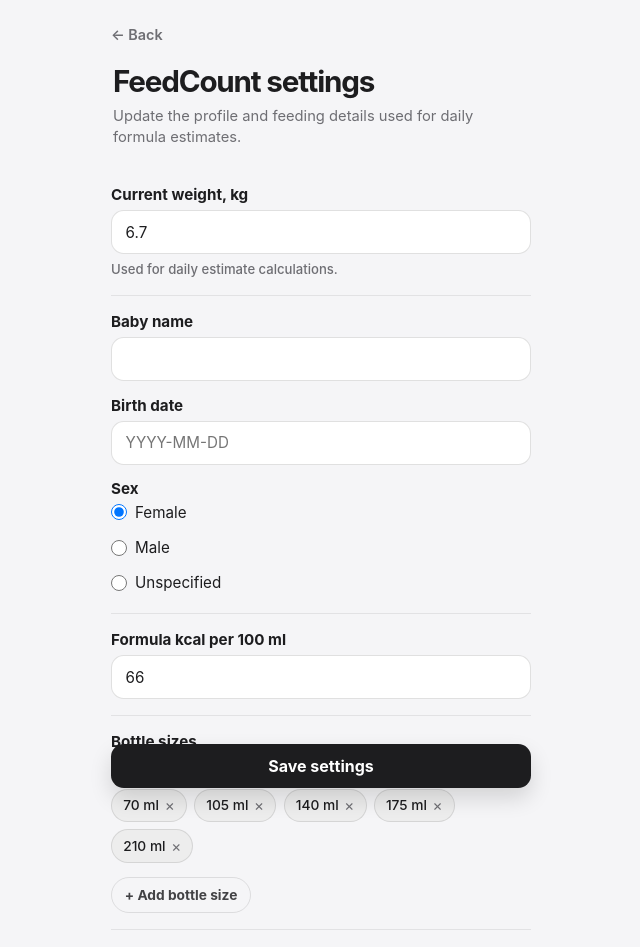
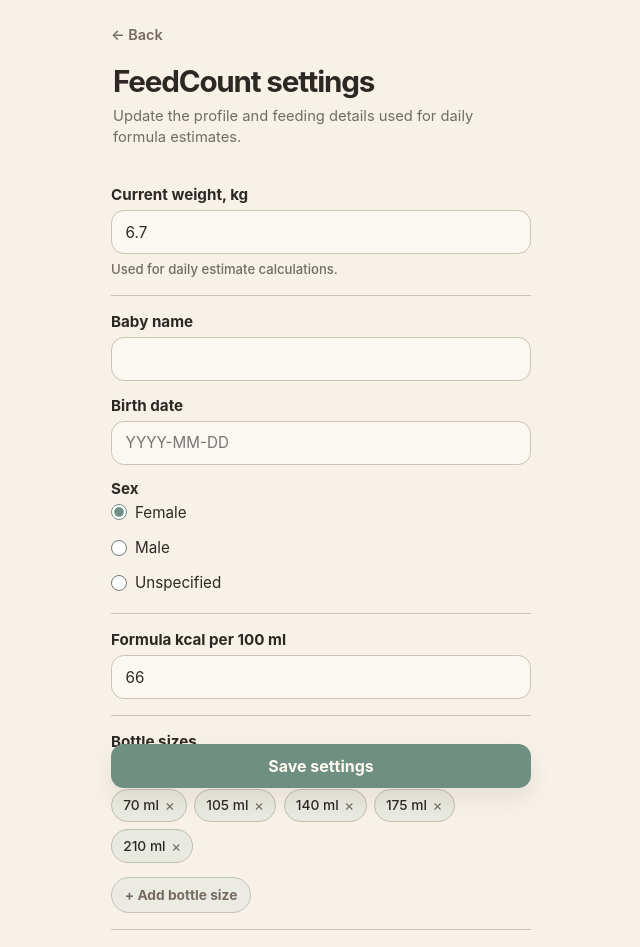
Before and after one commit to veronika-pt/feedcount, a SvelteKit app: page /settings in a window 1280 px wide. Shown: the top 947 px of the page, without its empty margins (319-959 px from the left). Built offline with nearby package versions, Linux system fonts and the light colour scheme.

Commit message:
Add light and dark color tokens

```diff
--- a/src/app.css
+++ b/src/app.css
@@ -1,20 +1,39 @@
 :root {
 	font-family:
 		-apple-system, BlinkMacSystemFont, "SF Pro Text", "Segoe UI", sans-serif;
-	color: #1d1d1f;
-	background: #f5f5f7;
 
-	--color-page-bg: #f5f5f7;
-	--color-card-bg: #ffffff;
-	--color-text-primary: #1d1d1f;
-	--color-text-secondary: #424245;
-	--color-text-muted: #6e6e73;
-	--color-button-bg: #1d1d1f;
-	--color-button-text: #ffffff;
+	--color-background: #f7f1e8;
+	--color-surface: #fffaf2;
+	--color-muted-surface: #efe4d5;
+
+	--color-text: #2c2924;
+	--color-muted-text: #756b60;
+	--color-border: #ded0bf;
+
+	--color-primary-accent: #6f8f82;
+	--color-soft-accent: #dcece8;
+	--color-warm-accent: #e3a16f;
+
+	--color-info: #82a9b8;
+	--color-success: #8ca678;
+	--color-warning: #c9964d;
+
+	--color-shadow: rgb(92 72 52 / 0.1);
+
+	--color-page-bg: var(--color-background);
+	--color-card-bg: var(--color-surface);
+	--color-text-primary: var(--color-text);
+	--color-text-secondary: var(--color-muted-text);
+	--color-text-muted: var(--color-muted-text);
+	--color-button-bg: var(--color-primary-accent);
+	--color-button-text: var(--color-surface);
+
+	color: var(--color-text);
+	background: var(--color-background);
 
 	--space-page-x: 16px;
 	--radius-card: 28px;
-	--shadow-card: 0 16px 40px rgb(0 0 0 / 0.08);
+	--shadow-card: 0 16px 40px var(--color-shadow);
 }
 
 * {
@@ -25,8 +44,8 @@
 	margin: 0;
 	min-width: 320px;
 	min-height: 100vh;
-	background: var(--color-page-bg);
-	color: var(--color-text-primary);
+	background: var(--color-background);
+	color: var(--color-text);
 }
 
 button,
@@ -41,16 +60,28 @@
 
 @media (prefers-color-scheme: dark) {
 	:root {
-		color: #f5f5f7;
-		background: #000000;
+		--color-background: #101716;
+		--color-surface: #1b2523;
+		--color-muted-surface: #25302d;
 
-		--color-page-bg: #000000;
-		--color-card-bg: #1c1c1e;
-		--color-text-primary: #f5f5f7;
-		--color-text-secondary: #d1d1d6;
-		--color-text-muted: #a1a1a6;
-		--color-button-bg: #f5f5f7;
-		--color-button-text: #1d1d1f;
+		--color-text: #eee8dd;
+		--color-muted-text: #b9b0a5;
+		--color-border: #41504b;
+
+		--color-primary-accent: #9abfab;
+		--color-soft-accent: #2c403b;
+		--color-warm-accent: #d59a6a;
+
+		--color-info: #8bb3c0;
+		--color-success: #9fb88c;
+		--color-warning: #d3a35f;
+
+		--color-shadow: rgb(0 0 0 / 0.22);
+
+		--color-button-text: #10201a;
 		--shadow-card: none;
+
+		color: var(--color-text);
+		background: var(--color-background);
 	}
 }
--- a/src/lib/components/DailyInput.svelte
+++ b/src/lib/components/DailyInput.svelte
@@ -107,10 +107,10 @@
 		display: grid;
 		gap: 16px;
 		padding: 18px;
-		border: 1px solid color-mix(in srgb, var(--color-text-primary) 8%, transparent);
+		border: 1px solid color-mix(in srgb, var(--color-info) 28%, var(--color-border));
 		border-radius: 24px;
-		background: var(--color-card-bg);
-		box-shadow: 0 8px 24px color-mix(in srgb, var(--color-text-primary) 5%, transparent);
+		background: color-mix(in srgb, var(--color-info) 12%, var(--color-surface));
+		box-shadow: 0 8px 24px var(--color-shadow);
 	}
 
 	h2 {
@@ -119,7 +119,7 @@
 		font-weight: 650;
 		line-height: 1.25;
 		letter-spacing: -0.02em;
-		color: var(--color-text-primary);
+		color: var(--color-text);
 	}
 
 	.daily-controls {
@@ -138,7 +138,7 @@
 		font-size: 0.88rem;
 		font-weight: 500;
 		line-height: 1.35;
-		color: var(--color-text-secondary);
+		color: var(--color-muted-text);
 	}
 
 	.compact-input,
@@ -146,9 +146,9 @@
 		min-height: 52px;
 		display: inline-flex;
 		align-items: center;
-		border: 1px solid color-mix(in srgb, var(--color-text-primary) 9%, transparent);
+		border: 1px solid color-mix(in srgb, var(--color-info) 24%, var(--color-border));
 		border-radius: 999px;
-		background: color-mix(in srgb, var(--color-card-bg) 82%, var(--color-page-bg) 18%);
+		background: color-mix(in srgb, var(--color-info) 10%, var(--color-surface));
 	}
 
 	.compact-input {
@@ -165,10 +165,10 @@
 		background: transparent;
 		font: inherit;
 		font-size: 1.3rem;
-		font-weight: 600;
+		font-weight: 500;
 		line-height: 1;
 		letter-spacing: -0.01em;
-		color: var(--color-text-primary);
+		color: var(--color-text);
 		outline: none;
 		appearance: textfield;
 	}
@@ -182,7 +182,7 @@
 	.unit {
 		font-size: 0.96rem;
 		font-weight: 500;
-		color: var(--color-text-secondary);
+		color: var(--color-muted-text);
 	}
 
 	.stepper {
@@ -199,9 +199,9 @@
 		align-items: center;
 		justify-content: center;
 		border: 0;
-		border-radius: 999px;
-		background: color-mix(in srgb, var(--color-text-primary) 5%, transparent);
-		color: var(--color-text-primary);
+		border-radius: 0.85rem;
+		background: color-mix(in srgb, var(--color-primary-accent) 22%, var(--color-surface));
+		color: var(--color-text);
 		font: inherit;
 		font-size: 1.35rem;
 		font-weight: 400;
@@ -224,7 +224,7 @@
 		font-size: 1.35rem;
 		font-weight: 600;
 		line-height: 1;
-		color: var(--color-text-primary);
+		color: var(--color-text);
 	}
 
 	@media (min-width: 390px) {
@@ -235,7 +235,7 @@
 
 		.daily-controls > .control-group + .control-group {
 			padding-left: 16px;
-			border-left: 1px solid color-mix(in srgb, var(--color-text-primary) 7%, transparent);
+			border-left: 1px solid color-mix(in srgb, var(--color-info) 24%, var(--color-border));
 		}
 	}
 </style>
--- a/src/lib/components/SetupForm.svelte
+++ b/src/lib/components/SetupForm.svelte
@@ -355,7 +355,7 @@
 		display: grid;
 		gap: 0.9rem;
 		padding: 1rem 0;
-		border-bottom: 1px solid rgb(0 0 0 / 0.08);
+		border-bottom: 1px solid color-mix(in srgb, var(--color-primary-accent) 18%, var(--color-border));
 		background: transparent;
 		box-shadow: none;
 	}
@@ -365,14 +365,14 @@
 		gap: 0.4rem;
 		font-size: 0.95rem;
 		font-weight: 650;
-		color: var(--color-text-primary);
+		color: var(--color-text);
 	}
 
 	small {
 		font-size: 0.82rem;
 		font-weight: 500;
 		line-height: 1.4;
-		color: var(--color-text-muted);
+		color: var(--color-muted-text);
 	}
 
 	.field {
@@ -387,7 +387,7 @@
 		padding: 0;
 		font-size: 0.95rem;
 		font-weight: 650;
-		color: var(--color-text-primary);
+		color: var(--color-text);
 	}
 
 	.radio-option {
@@ -397,7 +397,7 @@
 		min-height: 1.75rem;
 		font-size: 0.95rem;
 		font-weight: 400;
-		color: var(--color-text-primary);
+		color: var(--color-text);
 	}
 
 	.radio-option input {
@@ -416,11 +416,15 @@
 	}
 
 	input {
-		border: 1px solid rgb(0 0 0 / 0.12);
+		border: 1px solid color-mix(in srgb, var(--color-primary-accent) 18%, var(--color-border));
 		padding: 0 0.85rem;
-		background: var(--color-card-bg);
-		color: var(--color-text-primary);
+		background: color-mix(in srgb, var(--color-surface) 88%, var(--color-soft-accent));
+		color: var(--color-text);
 		font-weight: 400;
+	}
+
+	input[type='radio'] {
+		accent-color: var(--color-primary-accent);
 	}
 
 	.field-header {
@@ -433,7 +437,7 @@
 		font-size: 0.95rem;
 		font-weight: 650;
 		line-height: 1.25;
-		color: var(--color-text-primary);
+		color: var(--color-text);
 	}
 
 	.bottle-size-list {
@@ -449,18 +453,18 @@
 		align-items: center;
 		gap: 0.35rem;
 		padding: 0 0.7rem;
-		border: 1px solid rgb(0 0 0 / 0.1);
+		border: 1px solid color-mix(in srgb, var(--color-primary-accent) 28%, var(--color-border));
 		border-radius: 999px;
-		background: color-mix(in srgb, var(--color-card-bg) 92%, var(--color-button-bg) 8%);
+		background: color-mix(in srgb, var(--color-primary-accent) 16%, var(--color-surface));
 		box-shadow: none;
-		color: var(--color-text-primary);
+		color: var(--color-text);
 		font-size: 0.86rem;
 		font-weight: 500;
 		cursor: pointer;
 	}
 
 	.bottle-size-chip span:last-child {
-		color: var(--color-text-muted);
+		color: var(--color-muted-text);
 		font-size: 0.95rem;
 		font-weight: 400;
 		line-height: 1;
@@ -475,11 +479,11 @@
 		width: fit-content;
 		min-height: 2.25rem;
 		padding: 0 0.8rem;
-		border: 1px solid rgb(0 0 0 / 0.1);
+		border: 1px solid color-mix(in srgb, var(--color-info) 32%, var(--color-border));
 		border-radius: 999px;
-		background: transparent;
+		background: color-mix(in srgb, var(--color-info) 10%, transparent);
 		box-shadow: none;
-		color: var(--color-text-secondary);
+		color: var(--color-muted-text);
 		font-size: 0.86rem;
 		font-weight: 650;
 		cursor: pointer;
@@ -500,9 +504,9 @@
 		display: grid;
 		grid-template-columns: minmax(0, 1fr) auto;
 		align-items: center;
-		border: 1px solid rgb(0 0 0 / 0.12);
+		border: 1px solid var(--color-border);
 		border-radius: 0.8rem;
-		background: var(--color-card-bg);
+		background: var(--color-surface);
 		overflow: hidden;
 	}
 
@@ -515,7 +519,7 @@
 
 	.input-with-unit span {
 		padding-right: 0.85rem;
-		color: var(--color-text-muted);
+		color: var(--color-muted-text);
 		font-size: 0.86rem;
 		font-weight: 500;
 	}
@@ -526,7 +530,7 @@
 		padding: 0 0.8rem;
 		border: 0;
 		border-radius: 0.8rem;
-		background: var(--color-button-bg);
+		background: var(--color-primary-accent);
 		box-shadow: none;
 		color: var(--color-button-text);
 		font-size: 0.86rem;
@@ -535,16 +539,16 @@
 	}
 
 	.inline-button.secondary {
-		border: 1px solid rgb(0 0 0 / 0.1);
+		border: 1px solid var(--color-border);
 		background: transparent;
-		color: var(--color-text-secondary);
+		color: var(--color-muted-text);
 	}
 
 	.about-section {
 		display: grid;
 		gap: 0.35rem;
 		padding: 1rem 0 0.35rem;
-		color: var(--color-text-muted);
+		color: var(--color-muted-text);
 	}
 
 	.about-section h2 {
@@ -552,14 +556,14 @@
 		font-size: 0.85rem;
 		font-weight: 650;
 		line-height: 1.25;
-		color: var(--color-text-secondary);
+		color: var(--color-muted-text);
 	}
 
 	.about-section p {
 		margin: 0;
 		font-size: 0.85rem;
 		line-height: 1.45;
-		color: var(--color-text-muted);
+		color: var(--color-muted-text);
 	}
 
 	.save-bar {
@@ -576,8 +580,8 @@
 		padding: 0 1rem;
 		font-weight: 750;
 		color: var(--color-button-text);
-		background: var(--color-button-bg);
-		box-shadow: 0 10px 22px rgb(0 0 0 / 0.14);
+		background: var(--color-primary-accent);
+		box-shadow: 0 10px 22px var(--color-shadow);
 		cursor: pointer;
 		transition:
 			transform 120ms ease,
@@ -592,6 +596,7 @@
 
 	.save-button.saved {
 		opacity: 0.9;
+		background: var(--color-success);
 	}
 
 	.sr-only {
@@ -606,27 +611,6 @@
 		border: 0;
 	}
 
-	@media (prefers-color-scheme: dark) {
-		.form-section {
-			border-bottom-color: rgb(255 255 255 / 0.12);
-		}
-
-		input,
-		.input-with-unit {
-			border-color: rgb(255 255 255 / 0.14);
-		}
-
-		.bottle-size-chip,
-		.add-bottle-size-button,
-		.inline-button.secondary {
-			border-color: rgb(255 255 255 / 0.14);
-		}
-
-		.save-button {
-			box-shadow: none;
-		}
-	}
-
 	@media (max-width: 360px) {
 		.add-bottle-size-row {
 			grid-template-columns: 1fr;
--- a/src/routes/+page.svelte
+++ b/src/routes/+page.svelte
@@ -313,7 +313,7 @@
 		flex-direction: column;
 		align-items: center;
 		gap: 14px;
-		background: color-mix(in srgb, var(--color-page-bg) 76%, white 24%);
+		background: var(--color-background);
 	}
 
 	.app-header {
@@ -332,7 +332,7 @@
 		font-weight: 700;
 		line-height: 1;
 		letter-spacing: -0.05em;
-		color: var(--color-text-primary);
+		color: var(--color-text);
 	}
 
 	.intro {
@@ -340,7 +340,7 @@
 		font-size: 0.96rem;
 		font-weight: 400;
 		line-height: 1.45;
-		color: var(--color-text-secondary);
+		color: var(--color-muted-text);
 	}
 
 	.settings-link {
@@ -350,19 +350,19 @@
 		justify-content: center;
 		min-height: 34px;
 		padding: 0 12px;
-		border: 1px solid color-mix(in srgb, var(--color-text-primary) 9%, transparent);
+		border: 1px solid color-mix(in srgb, var(--color-info) 24%, var(--color-border));
 		border-radius: 999px;
-		background: var(--color-card-bg);
-		color: var(--color-text-secondary);
+		background: color-mix(in srgb, var(--color-info) 8%, var(--color-surface));
+		color: var(--color-muted-text);
 		font-size: 0.86rem;
 		font-weight: 600;
 		line-height: 1;
 		text-decoration: none;
-		box-shadow: 0 4px 14px color-mix(in srgb, var(--color-text-primary) 4%, transparent);
+		box-shadow: 0 4px 14px var(--color-shadow);
 	}
 
 	.settings-link:hover {
-		color: var(--color-text-primary);
+		color: var(--color-text);
 	}
 
 	.inline-settings-link {
@@ -372,10 +372,10 @@
 		min-height: 38px;
 		margin-top: 14px;
 		padding: 0 14px;
-		border: 1px solid color-mix(in srgb, var(--color-text-primary) 9%, transparent);
+		border: 1px solid color-mix(in srgb, var(--color-warm-accent) 36%, var(--color-border));
 		border-radius: 999px;
-		background: color-mix(in srgb, var(--color-card-bg) 88%, white 12%);
-		color: var(--color-text-primary);
+		background: color-mix(in srgb, var(--color-warm-accent) 18%, var(--color-surface));
+		color: var(--color-text);
 		font-size: 0.9rem;
 		font-weight: 650;
 		line-height: 1;
@@ -386,10 +386,10 @@
 		width: 100%;
 		max-width: 420px;
 		padding: 18px;
-		border: 1px solid color-mix(in srgb, var(--color-text-primary) 7%, transparent);
+		border: 1px solid var(--color-border);
 		border-radius: 24px;
-		background: var(--color-card-bg);
-		box-shadow: 0 8px 24px color-mix(in srgb, var(--color-text-primary) 5%, transparent);
+		background: var(--color-surface);
+		box-shadow: 0 8px 24px var(--color-shadow);
 	}
 
 	.remaining-card,
@@ -401,11 +401,12 @@
 
 	.remaining-card {
 		padding: 16px 18px;
-		background: color-mix(in srgb, var(--color-card-bg) 88%, white 12%);
+		background: color-mix(in srgb, var(--color-success) 20%, var(--color-surface));
+		border-color: color-mix(in srgb, var(--color-success) 34%, var(--color-border));
 	}
 
 	.quiet-card {
-		background: color-mix(in srgb, var(--color-card-bg) 70%, var(--color-page-bg) 30%);
+		background: color-mix(in srgb, var(--color-info) 8%, var(--color-muted-surface));
 	}
 
 	.reference-card {
@@ -418,7 +419,7 @@
 		font-weight: 650;
 		line-height: 1.3;
 		letter-spacing: -0.015em;
-		color: var(--color-text-primary);
+		color: var(--color-text);
 	}
 
 	.remaining-value {
@@ -427,7 +428,7 @@
 		font-weight: 600;
 		line-height: 1;
 		letter-spacing: -0.015em;
-		color: var(--color-text-primary);
+		color: var(--color-text);
 	}
 
 	.secondary-value {
@@ -436,7 +437,7 @@
 		font-weight: 600;
 		line-height: 1;
 		letter-spacing: -0.015em;
-		color: var(--color-text-primary);
+		color: var(--color-text);
 	}
 
 	.estimate-metadata {
@@ -444,7 +445,7 @@
 		font-size: 0.85rem;
 		font-weight: 400;
 		line-height: 1.45;
-		color: var(--color-text-muted);
+		color: var(--color-muted-text);
 		overflow-wrap: anywhere;
 	}
 
@@ -453,7 +454,7 @@
 		font-size: 0.9rem;
 		font-weight: 400;
 		line-height: 1.45;
-		color: var(--color-text-muted);
+		color: var(--color-muted-text);
 	}
 
 	.message-list {
@@ -461,19 +462,19 @@
 		padding-left: 20px;
 		font-size: 0.9rem;
 		line-height: 1.5;
-		color: var(--color-text-secondary);
+		color: var(--color-muted-text);
 	}
 
 	.suggestions {
 		display: grid;
 		gap: 0;
 		margin-top: 12px;
-		border-top: 1px solid color-mix(in srgb, var(--color-text-primary) 7%, transparent);
+		border-top: 1px solid var(--color-border);
 	}
 
 	.suggestion {
 		padding: 14px 0;
-		border-bottom: 1px solid color-mix(in srgb, var(--color-text-primary) 7%, transparent);
+		border-bottom: 1px solid var(--color-border);
 	}
 
 	.suggestion-value {
@@ -482,7 +483,7 @@
 		font-weight: 600;
 		line-height: 1.2;
 		letter-spacing: -0.015em;
-		color: var(--color-text-primary);
+		color: var(--color-text);
 	}
 
 	.other-options {
@@ -498,7 +499,7 @@
 		font-size: 0.9rem;
 		font-weight: 600;
 		line-height: 1.4;
-		color: var(--color-text-secondary);
+		color: var(--color-muted-text);
 		cursor: pointer;
 		list-style: none;
 	}
@@ -511,7 +512,7 @@
 		content: '⌄';
 		font-size: 0.95rem;
 		font-weight: 400;
-		color: var(--color-text-muted);
+		color: var(--color-muted-text);
 		transition: transform 0.15s ease;
 	}
 
@@ -521,7 +522,7 @@
 
 	.other-suggestions {
 		margin-top: 10px;
-		border-top: 1px solid color-mix(in srgb, var(--color-text-primary) 7%, transparent);
+		border-top: 1px solid var(--color-border);
 	}
 
 	.secondary-suggestion .suggestion-value {
@@ -531,7 +532,7 @@
 	.about-card {
 		padding: 0;
 		overflow: hidden;
-		background: var(--color-card-bg);
+		background: var(--color-surface);
 	}
 
 	.about-card > summary {
@@ -544,7 +545,7 @@
 		font-size: 1rem;
 		font-weight: 650;
 		line-height: 1.3;
-		color: var(--color-text-primary);
+		color: var(--color-text);
 		cursor: pointer;
 		list-style: none;
 	}
@@ -557,7 +558,7 @@
 		content: '⌄';
 		font-size: 1.1rem;
 		font-weight: 400;
-		color: var(--color-text-muted);
+		color: var(--color-muted-text);
 		transition: transform 0.15s ease;
 	}
 
@@ -574,7 +575,7 @@
 		font-size: 0.9rem;
 		font-weight: 400;
 		line-height: 1.5;
-		color: var(--color-text-muted);
+		color: var(--color-muted-text);
 	}
 
 	.about-content p + p {
```
